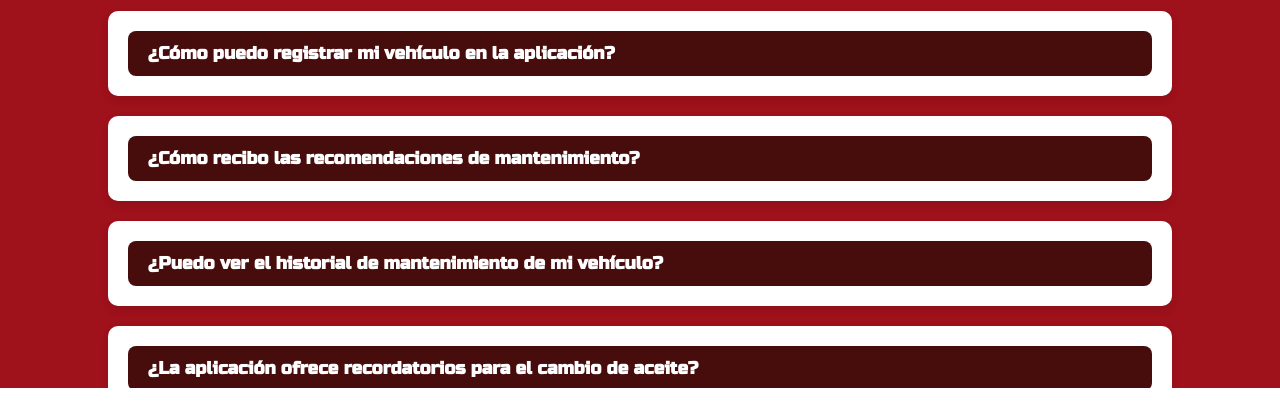
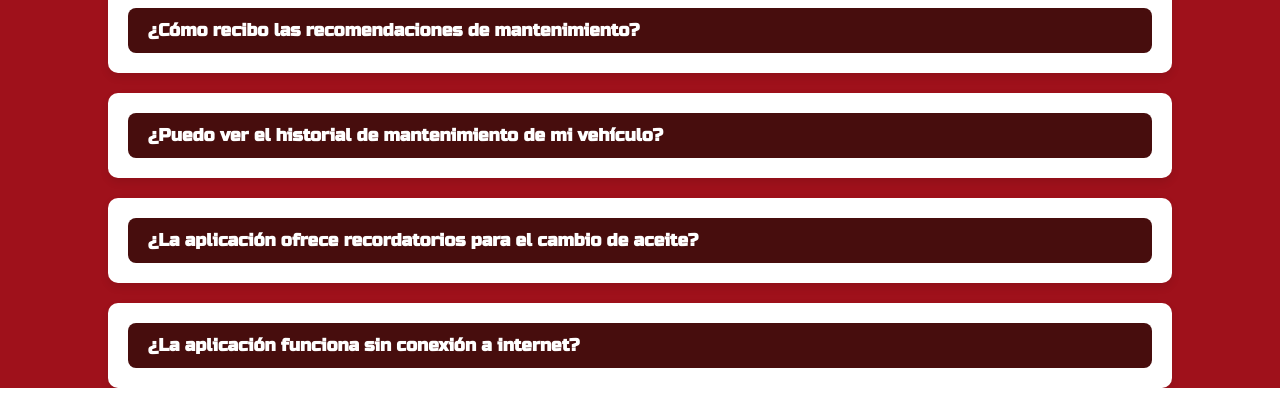
Before and after one commit to edjovilellaca/Autopulse, a plain HTML site: page preguntasF.html in a window 1280 px wide. Shown: the part 340-745 px from the top of the page. Drawn offline with Linux system fonts and the light colour scheme.

```diff
--- a/css/stylePF.css
+++ b/css/stylePF.css
@@ -3,12 +3,12 @@
     margin: 0;
     padding: 0;
     font-family: "Russo One", sans-serif;
+    background: #9F111B;
     display: flex;
     flex-direction: column;
-    justify-content: center;
     align-items: center;
-    background: #9F111B;
-    height: 100%;
+    min-height: 100vh;
+    overflow-x: hidden;
 }
 
 .faq-container {
@@ -17,8 +17,8 @@
     gap: 20px;
     align-items: center;
     width: 80%;
-    padding-top: 20%;
-    padding-bottom: 4%;
+    padding-bottom: 25%;
+    padding-top: 10%;
 }
 
 .faq-container h2 {
--- a/preguntasF.html
+++ b/preguntasF.html
@@ -61,6 +61,17 @@
                 <p>La aplicación envía recordatorios automáticos para el cambio de aceite y otros servicios preventivos basados en el kilometraje de tu vehículo y las recomendaciones del fabricante.</p>
             </div>
         </div>
+
+        <div class="faq">
+            <label for="faq5">
+                ¿La aplicación funciona sin conexión a internet?
+            </label>
+            <input type="checkbox" id="faq5">
+            <div class="answer">
+                <p>No. La aplicación requiere conexión a internet para funcionar, ya sea a traves de wifi o datos moviles.</p>
+            </div>
+        </div>
+
     </div>
     <nav>
         <i class="fa-solid fa-house casita" onclick="princi()"></i>
```
